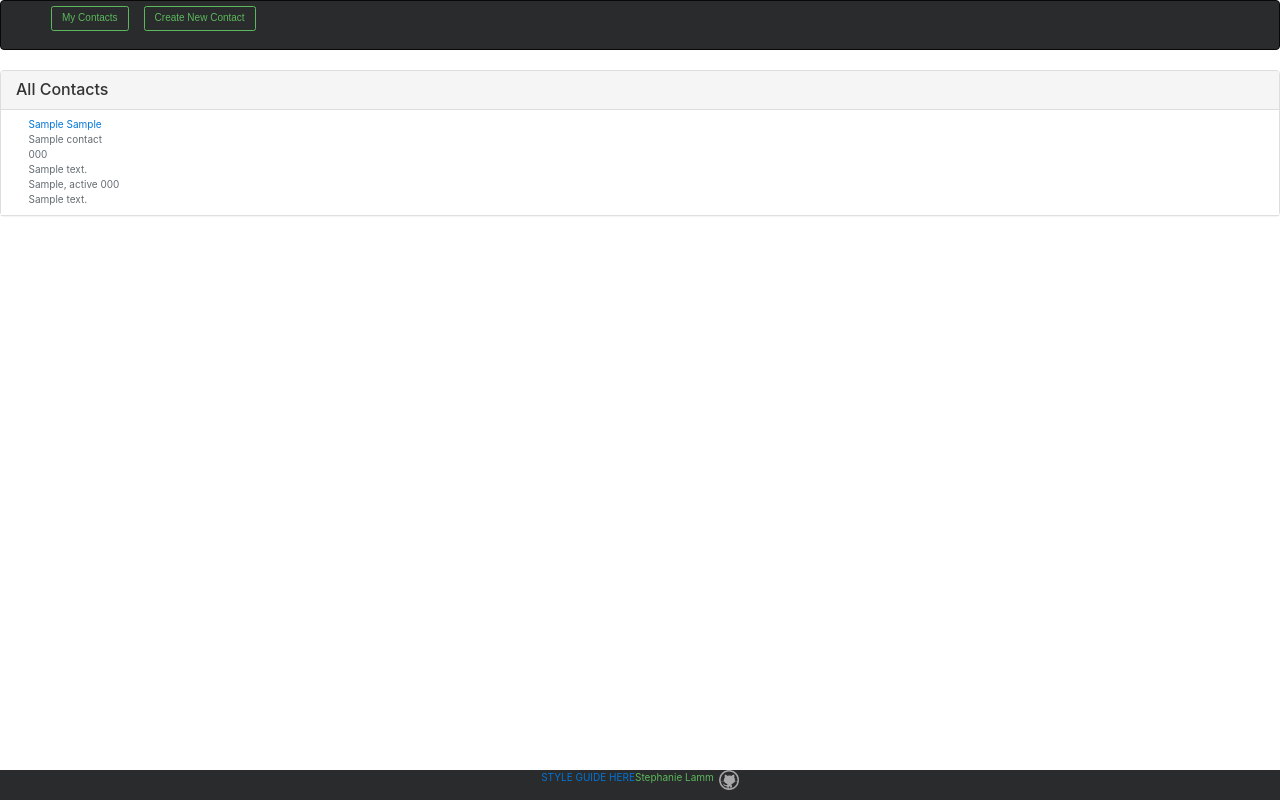
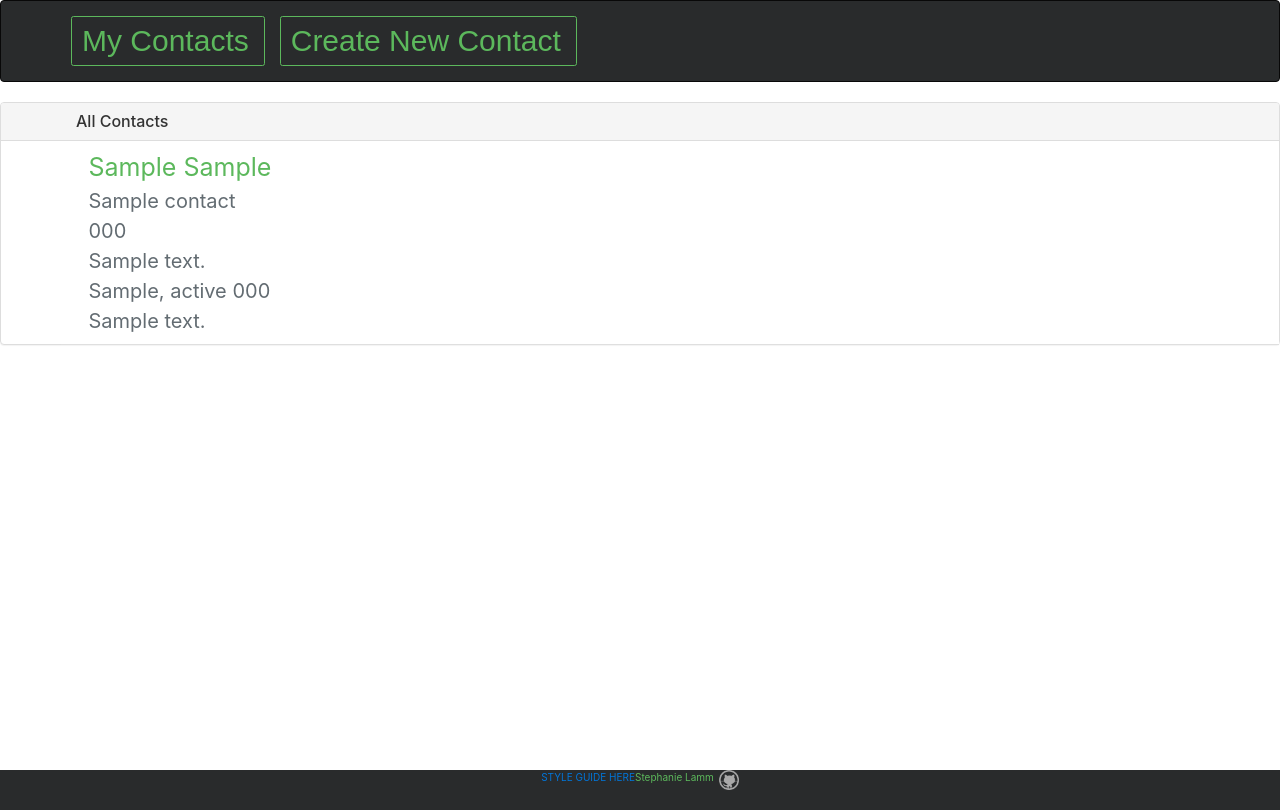
Before and after one commit to stephanielamm/contact-manager-php, a PHP site: page / in a window 1280 px wide. Run offline with PHP 8.4, Linux system fonts and the light colour scheme; tables that the repository leaves empty or names only in its code hold one stand-in row (values such as "Sample post"); some libraries are stand-ins or nearby versions.

Commit message:
Styling.

```diff
--- a/header.php
+++ b/header.php
@@ -21,9 +21,9 @@
  <body>
   <div id="wrap">
    <nav class="navbar navbar-inverse bg-inverse">
-  <form class="form-inline"  style="padding-left: 40px;">
-    <a href="index.php" style="padding-right: 15px"> <button class="btn btn-outline-success" type="button">My Contacts</button></a>
-    <a href="new.php"> <button class="btn btn-outline-success" type="button">Create New Contact</button></a>
+  <form class="form-inline">
+    <a href="index.php" class="my-contacts"> <button class="btn btn-outline-success my-contacts" type="button">My Contacts</button></a>
+    <a href="new.php"> <button class="btn btn-outline-success my-contacts" type="button">Create New Contact</button></a>
   </form>
 </nav>
 
--- a/index.php
+++ b/index.php
@@ -15,11 +15,11 @@
           <div class="col-xs-12 col-sm-10">
               <span class="edit"><a href="/edit.php?id=<?=$contact['id'];?>"></span>
               <span class="name"><?= $contact['first']; ?> <?= $contact['last']; ?></span><br>
-              <span class="text-muted"><?= $contact['title']; ?></span><br></span>
-              <span class="text-muted"><?= $contact['phone']; ?></span><br></span>
-              <span class="text-muted"><?= $contact['address']; ?></span><br></span>
-              <span class="text-muted"><?= $contact['city']; ?>, <?= $contact['state']; ?> <?= $contact['zipcode']; ?></span><br></span>
-              <span class="text-muted"><?= $contact['notes']; ?></span><br></span>
+              <span class="detail text-muted"><?= $contact['title']; ?></span><br></span>
+              <span class="detail text-muted"><?= $contact['phone']; ?></span><br></span>
+              <span class="detail text-muted"><?= $contact['address']; ?></span><br></span>
+              <span class="detail text-muted"><?= $contact['city']; ?>, <?= $contact['state']; ?> <?= $contact['zipcode']; ?></span><br></span>
+              <span class="detail text-muted"><?= $contact['notes']; ?></span><br></span>
           </div>
           <div class="clearfix"></div>
       </li>
--- a/style.css
+++ b/style.css
@@ -9,17 +9,60 @@ html, body {
   margin: 0 auto -30px;
   padding: 0 0 30px;
 }
-
+/* FOOTER */
 footer {
-  height: 30px;
+  height: 40px;
   background-color: #292b2c;
   color: #5cb85c;
 }
 
-.name {
-
+/* unvisited link */
+a:link {
+    color: ;
 }
 
+/* visited link */
+a:visited {
+    color: ;
+}
+
+/* mouse over link */
+a:hover {
+    color: #292b2c;
+}
+
+/* selected link */
+a:active {
+    color: ;
+}
+
+/* HEADER */
+.navbar {
+  text-align: center;
+}
+.form-inline {
+  padding-left: 60px;
+  padding-top: 10px;
+  padding-bottom: 10px;
+  text-align: center;
+}
+.my-contacts {
+  padding-right: 15px;
+  font-size: 30px;
+}
+/* CONTACT LIST */
 .panel-title {
+  padding-left: 60px;
+}
 
+#contact-list {
+  padding-left: 60px;
 }
+/* CONTACT PANELS */
+.name {
+ font-size: 25px;
+ color: #5cb85c;
+}
+.detail {
+  font-size: 20px;
+}
```
Also changed, not shown: styleguide.php (added, +36 -0 lines).
